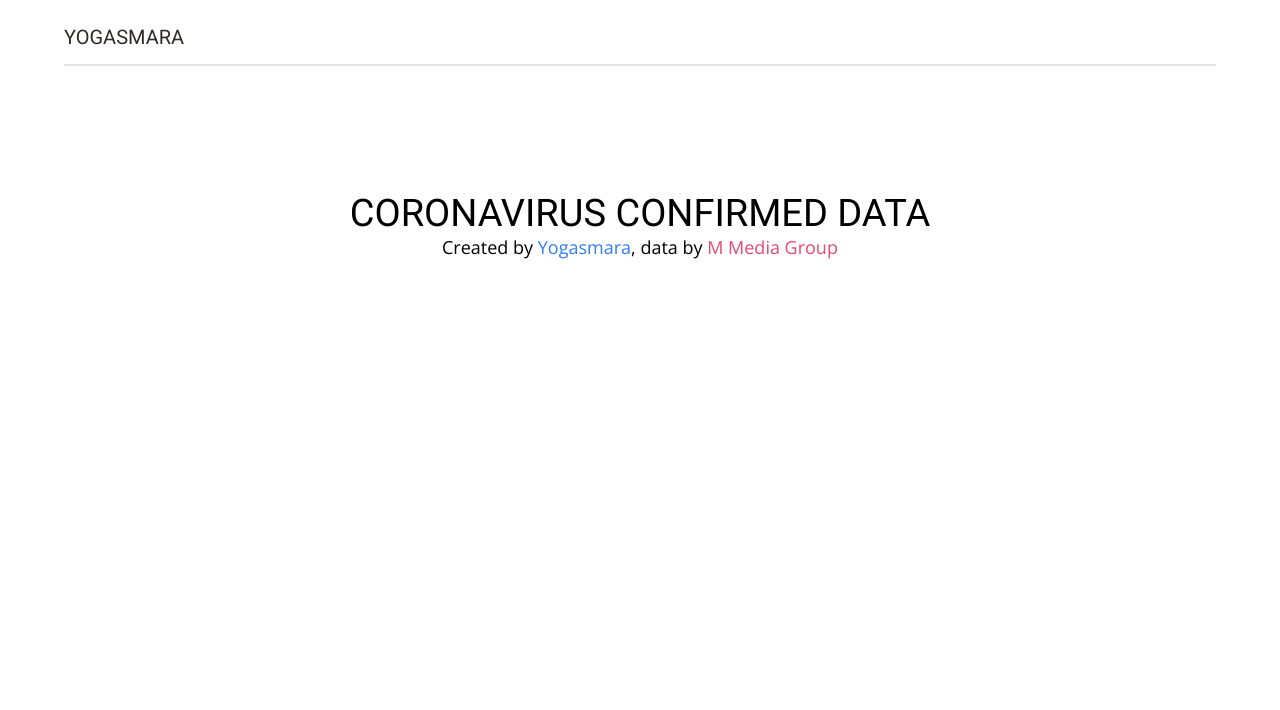
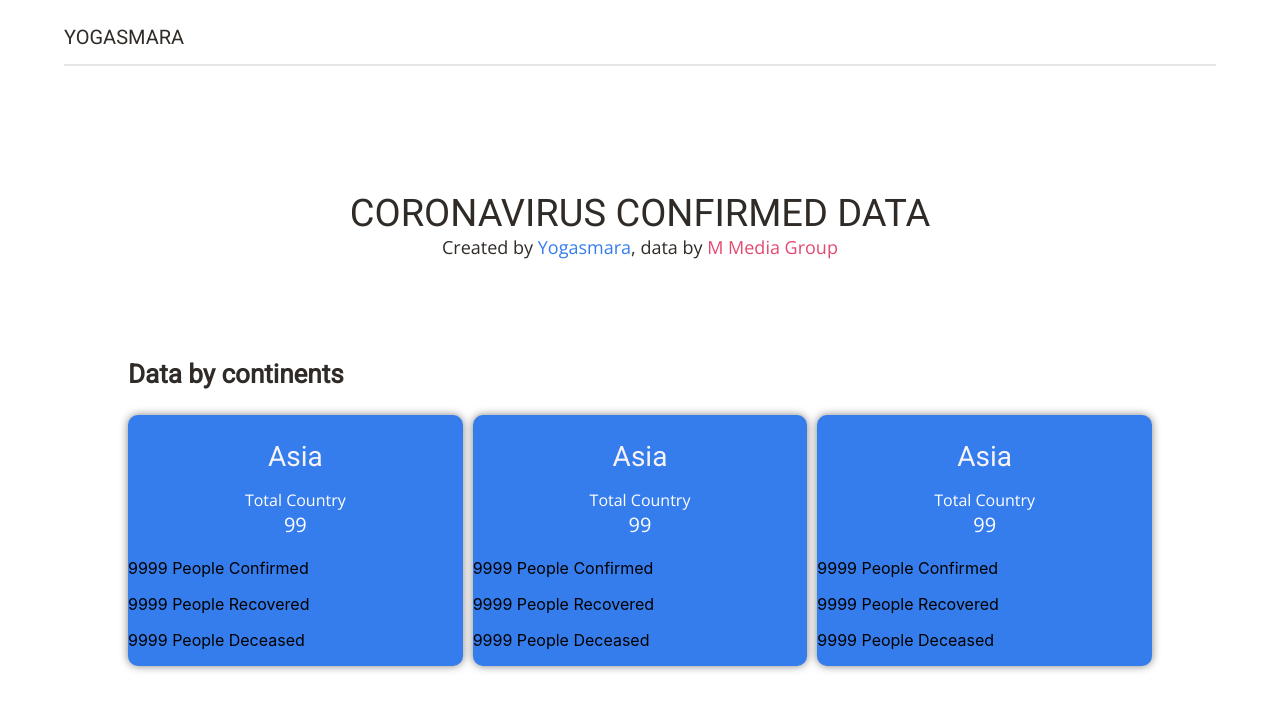
Before and after one commit to yoga1234/covid-website, a React (Create React App) app: page / in a window 1280 px wide. Shown: the top 710 px of the page. Built offline with nearby package versions, Linux system fonts and the light colour scheme.

Commit message:
adding and updating card

```diff
--- a/src/App.js
+++ b/src/App.js
@@ -1,11 +1,13 @@
 import Navbar from './components/Navbar'
 import HeroText from './components/HeroText'
+import ContinentsData from './components/ContinentsData'
 
 function App() {
   return (
     <div className="App">
       <Navbar />
       <HeroText />
+      <ContinentsData />
     </div>
   );
 }
--- /dev/null
+++ b/src/components/ContinentsData.js
@@ -0,0 +1,50 @@
+import React from 'react'
+import styles from './ContinentsData.module.css'
+
+const ContinentData = () => (
+  <div className={styles.continents_container}>
+    <h3 className={styles.continents_title}>Data by continents</h3>
+    <div className={styles.continents_card_container}>
+      <div className={styles.continent_card}>
+        <h3 className={styles.continent_card_header}>Asia</h3>
+        <div className="continent-total-country">
+          <p className={styles.total_country_header}>Total Country</p>
+          <p className={styles.total_country_subheader}>99</p>
+        </div>
+        <div className="continent-data">
+          <p className="continent-data-confirmed">9999 People Confirmed</p>
+          <p className="continent-data-recovered">9999 People Recovered</p>
+          <p className="continent-data-deceased">9999 People Deceased</p>
+        </div>
+      </div>
+
+      <div className={styles.continent_card}>
+        <h3 className={styles.continent_card_header}>Asia</h3>
+        <div className="continent-total-country">
+          <p className={styles.total_country_header}>Total Country</p>
+          <p className={styles.total_country_subheader}>99</p>
+        </div>
+        <div className="continent-data">
+          <p className="continent-data-confirmed">9999 People Confirmed</p>
+          <p className="continent-data-recovered">9999 People Recovered</p>
+          <p className="continent-data-deceased">9999 People Deceased</p>
+        </div>
+      </div>
+
+      <div className={styles.continent_card}>
+        <h3 className={styles.continent_card_header}>Asia</h3>
+        <div className="continent-total-country">
+          <p className={styles.total_country_header}>Total Country</p>
+          <p className={styles.total_country_subheader}>99</p>
+        </div>
+        <div className="continent-data">
+          <p className="continent-data-confirmed">9999 People Confirmed</p>
+          <p className="continent-data-recovered">9999 People Recovered</p>
+          <p className="continent-data-deceased">9999 People Deceased</p>
+        </div>
+      </div>
+    </div>
+  </div>
+)
+
+export default ContinentData
--- /dev/null
+++ b/src/components/ContinentsData.module.css
@@ -0,0 +1,46 @@
+.continents_container {
+  margin: auto;
+  width: 80%;
+}
+.continents_title {
+  color: #302B27;
+  font-family: 'Roboto', sans-serif;
+  font-size: 26px;
+  margin-top: 100px;
+}
+.continents_card_container {
+  display: grid;
+  gap: 10px;
+  grid-template-columns: 1fr 1fr 1fr;
+}
+.continent_card {
+  background-color: #357DED;
+  border-radius: 10px;
+  -webkit-box-shadow: 0px 0px 8px 0px rgba(0,0,0,0.5);
+  -moz-box-shadow: 0px 0px 8px 0px rgba(0,0,0,0.5);
+  box-shadow: 0px 0px 8px 0px rgba(0,0,0,0.5);
+}
+.continent_card_header {
+  color: #F5F3F5;
+  font-family: 'Roboto', sans-serif;
+  font-size: 28px;
+  font-weight: 400;
+  margin-top: 25px;
+  margin-bottom: 0;
+  text-align: center;
+}
+.total_country_header {
+  color: #fff;
+  font-family: 'Open Sans', sans-serif;
+  font-size: 16;
+  font-weight: 300;
+  text-align: center;
+  margin-bottom: 0;
+}
+.total_country_subheader {
+  color: #fff;
+  font-family: 'Open Sans', sans-serif;
+  font-size: 20px;
+  text-align: center;
+  margin-top: 0;
+}
--- a/src/components/HeroText.module.css
+++ b/src/components/HeroText.module.css
@@ -4,6 +4,7 @@
   width: max-content;
 }
 .hero_header {
+  color: #302B27;
   font-family: 'Roboto', sans-serif;
   font-size: 38px;
   margin-top: 125px;
@@ -11,11 +12,12 @@
   text-align: center;
 }
 .hero_sub_header {
-  text-align: center;
+  color: #302B27;
   font-family: 'Open Sans', sans-serif;
   font-size: 18px;
   font-weight: 300;
   margin-top: 0;
+  text-align: center;
 }
 .text_blue {
   color: #357DED;
--- a/src/components/navbar.module.css
+++ b/src/components/navbar.module.css
@@ -3,9 +3,9 @@
   width: 90%;
 }
 .nav_brand {
+  color: #302B27;
   border-bottom: 2px solid rgba(0, 0, 0, 0.1);
   font-family: 'Roboto', sans-serif;
-  color: #302B27;
   font-size: 20px;
   padding-bottom: 15px;
   padding-top: 5px;
```
Also changed, not shown: 1 other file (tests, documents, lock files or other folders).
